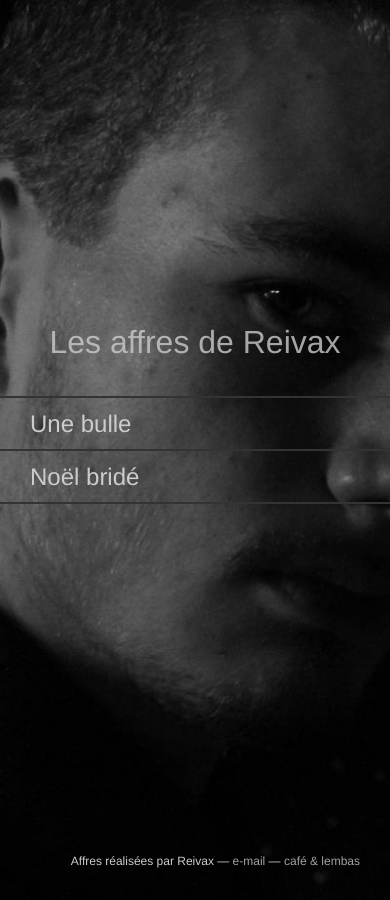
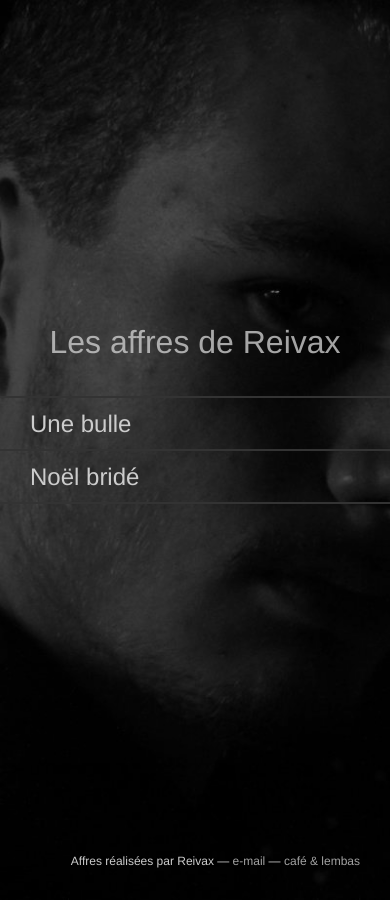
Before and after one commit to Dean151/Affres-de-Reivax, a Jekyll site: the page built from index.md, in a window 390 px wide. Built offline with Jekyll 4.4.1, drawn with Linux system fonts in a browser that asks for light colours.

Commit message:
New background color to make the website more accessible on mobile

```diff
--- a/_sass/_layout.scss
+++ b/_sass/_layout.scss
@@ -10,6 +10,8 @@
     display: flex;
     flex-direction: column;
     justify-content: space-between;
+
+    background: rgba($background-color, 0.4);
 
     &::before {
         // Trick to make the vertical align works
```
